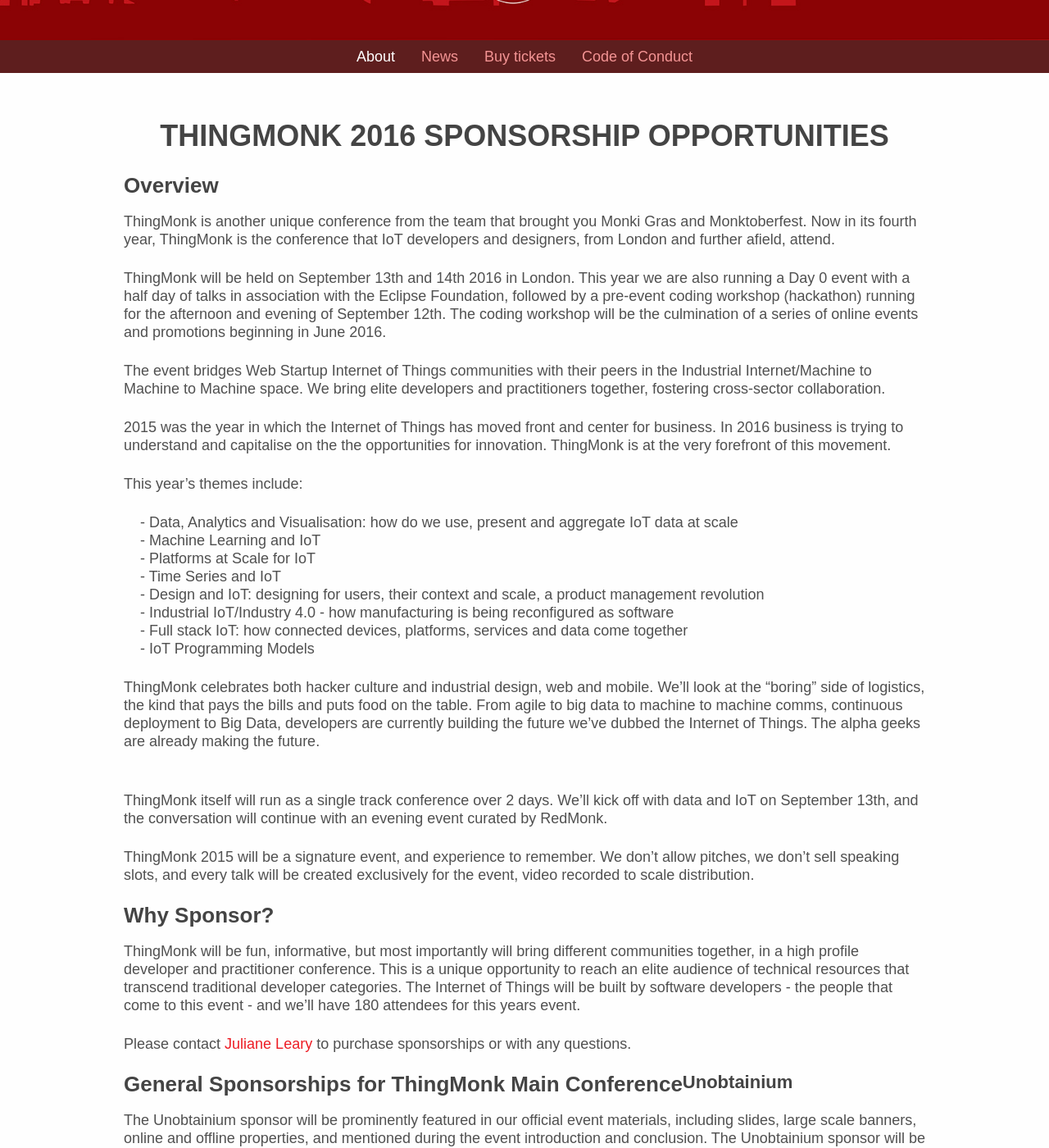
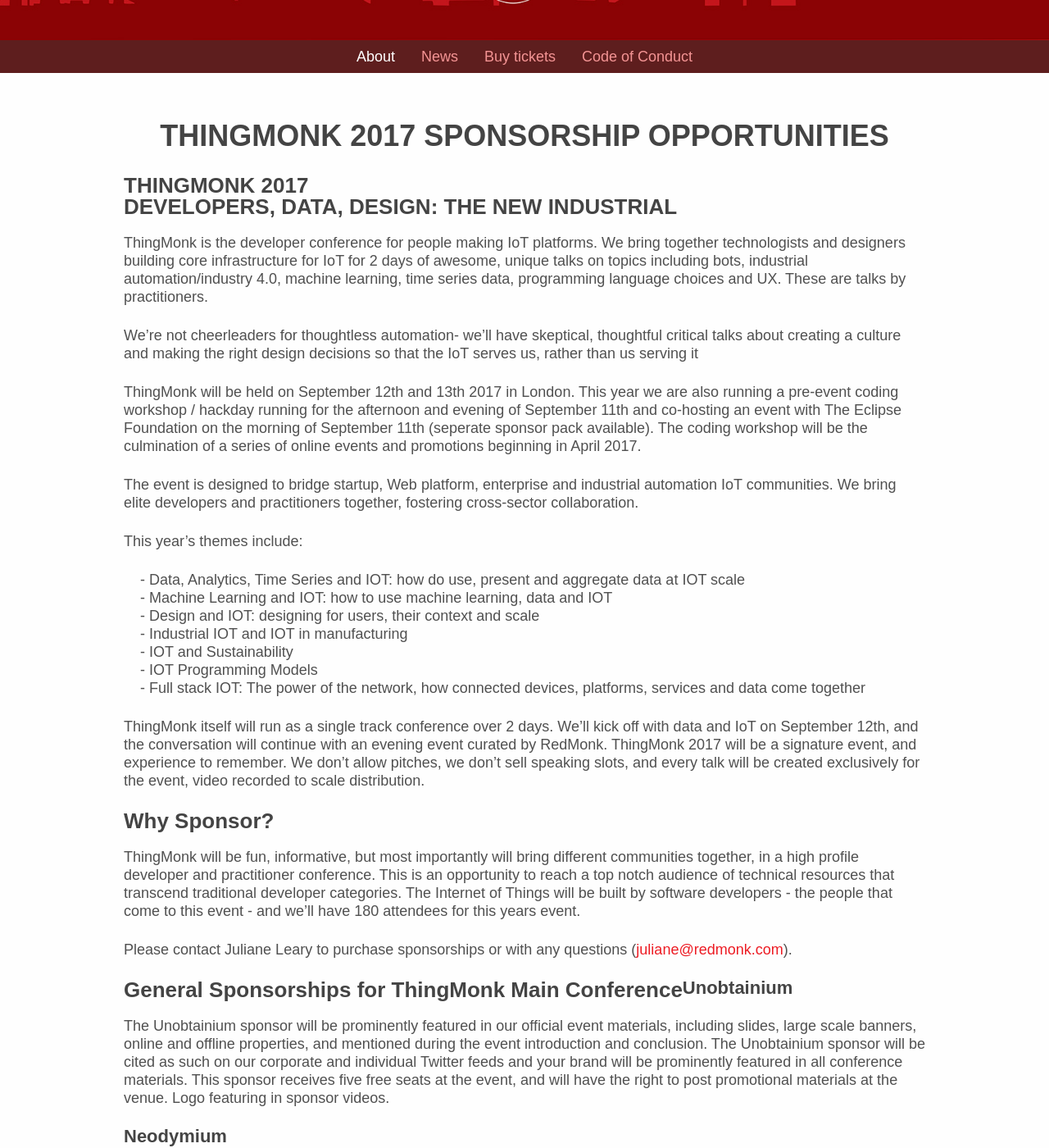
Before and after one commit to thingmonk/thingmonk.github.io, a Jekyll site: the page built from sponsor-pack.html, in a window 1280 px wide and 1400 px high, scrolled down 551 px. Shown: the whole window at 82% size. Built offline with Jekyll 4.4.1, drawn with Linux system fonts in a browser that asks for light colours; some of the changed text lies outside the part shown.

Commit message:
Sponsor Pack, CFP tidy up

```diff
--- a/sponsor-pack.html
+++ b/sponsor-pack.html
@@ -2,82 +2,104 @@
 layout: thingmonk
 ---
 <div class="l-about row">
-<h1 class="text-center">ThingMonk 2016 Sponsorship Opportunities</h1>
+<h1 class="text-center">ThingMonk 2017 Sponsorship Opportunities</h1>
 
-<h2>Overview</h2>
-
-<p>ThingMonk is another unique conference from the team that brought you Monki Gras and Monktoberfest. Now in its fourth year, ThingMonk is the conference that IoT developers and designers, from London and further afield, attend.</p>
-
-<p>ThingMonk will be held on September 13th and 14th 2016 in London. This year we are also running a Day 0 event with a half day of talks in association with the Eclipse Foundation, followed by a pre-event coding workshop (hackathon) running for the afternoon and evening of September 12th. The coding workshop will be the culmination of a series of online events and promotions beginning in June 2016.</p>
-
-<p>The event bridges Web Startup Internet of Things communities with their peers in the Industrial Internet/Machine to Machine to Machine space. We bring elite developers and practitioners together, fostering cross-sector collaboration.</p>
-
-<p>2015 was the year in which the Internet of Things has moved front and center for business. In 2016 business is trying to understand and capitalise on the the opportunities for innovation. ThingMonk is at the very forefront of this movement.</p>
-<p>This year’s themes include:</p>
+<h2>THINGMONK 2017<br />
+    DEVELOPERS, DATA, DESIGN: THE NEW INDUSTRIAL</h2>
 <p>
-&nbsp; &nbsp; - Data, Analytics and Visualisation: how do we use, present and aggregate IoT data at scale<br />
-&nbsp; &nbsp; - Machine Learning and IoT <br/>
-&nbsp; &nbsp; - Platforms at Scale for IoT<br />
-&nbsp; &nbsp; - Time Series and IoT</br>
-&nbsp; &nbsp; - Design and IoT:  designing for users, their context and scale, a product management revolution</br>
-&nbsp; &nbsp; - Industrial IoT/Industry 4.0 - how manufacturing is being reconfigured as software<br/>
-&nbsp; &nbsp; - Full stack IoT: how connected devices, platforms, services and data come together<br />
-&nbsp; &nbsp; - IoT Programming Models<br />
-    </p>
-<p>ThingMonk celebrates both hacker culture and industrial design, web and mobile. We’ll look at the “boring” side of logistics, the kind that pays the bills and puts food on the table. From agile to big data to machine to machine comms, continuous deployment to Big Data, developers are currently building the future we’ve dubbed the Internet of Things. The alpha geeks are already making the future.<p>
-
-<p>ThingMonk itself will run as a single track conference over 2 days.  We’ll kick off with data and IoT on September 13th, and the conversation will continue with an evening event curated by RedMonk.</p>
-
-<p>ThingMonk 2015 will be a signature event, and experience to remember. We don’t allow pitches, we don’t sell speaking slots, and every talk will be created exclusively for the event, video recorded to scale distribution.</p>
-
+ThingMonk is the developer conference for people making IoT platforms. We bring together technologists and designers building core infrastructure for IoT for 2 days of awesome, unique talks on topics including bots, industrial automation/industry 4.0, machine learning, time series data, programming language choices and UX. These are talks by practitioners.
+<p>
+We’re not cheerleaders for thoughtless automation- we’ll have skeptical, thoughtful critical talks about creating a culture and making the right design decisions so that the IoT serves us, rather than us serving it
+<p>
+ThingMonk will be held on September 12th and 13th 2017 in London. This year we are also running a  pre-event coding workshop / hackday running for the afternoon and evening of September 11th and co-hosting an event with The Eclipse Foundation on the morning of September 11th (seperate sponsor pack available). The coding workshop will be the culmination of a series of online events and promotions beginning in April 2017.
+<p>
+The event is designed to bridge startup, Web platform, enterprise and industrial automation IoT communities. We bring elite developers and practitioners together, fostering cross-sector collaboration.
+<p>
+This year’s themes include:
+<p>
+&nbsp; &nbsp; - Data, Analytics, Time Series and IOT: how do use, present and aggregate data at IOT scale<br />
+&nbsp; &nbsp; - Machine Learning and IOT: how to use machine learning, data and IOT<br />
+&nbsp; &nbsp; - Design and IOT:  designing for users, their context and scale<br />
+&nbsp; &nbsp; - Industrial IOT and IOT in manufacturing<br />
+&nbsp; &nbsp; - IOT and Sustainability<br />
+&nbsp; &nbsp; - IOT Programming Models<br />
+&nbsp; &nbsp; - Full stack IOT: The power of the network, how connected devices, platforms, services and data come together<br />
+<p>
+ThingMonk itself will run as a single track conference over 2 days.  We’ll kick off with data and IoT on September 12th, and the conversation will continue with an evening event curated by RedMonk. ThingMonk 2017 will be a signature event, and experience to remember. We don’t allow pitches, we don’t sell speaking slots, and every talk will be created exclusively for the event, video recorded to scale distribution.
+<p>
 <h2>Why Sponsor?</h2>
-
-<p>ThingMonk will be fun, informative, but most importantly will bring different communities together, in a high profile developer and practitioner conference. This is a unique opportunity to reach an elite audience of technical resources that transcend traditional developer categories. The Internet of Things will be built by software developers - the people that come to this event - and we’ll have 180 attendees for this years event.</p>
-
-<p>Please contact <a href="mailto:juliane@redmonk.com?subject=ThingMonk 2016 Sponsorship">Juliane Leary</a> to purchase sponsorships or with any questions.</p>
+<p>
+ThingMonk will be fun, informative, but most importantly will bring different communities together, in a high profile developer and practitioner conference. This is an opportunity to reach a top notch audience of technical resources that transcend traditional developer categories. The Internet of Things will be built by software developers - the people that come to this event - and we’ll have 180 attendees for this years event.
+<p>
+Please contact Juliane Leary to purchase sponsorships or with any questions  (<a href="mailto:juliane@redmonk.com">juliane@redmonk.com</a>).
 
 <h2>General Sponsorships for ThingMonk Main Conference</h2>
 
 <h3>Unobtainium</h3>
 <p>
-The Unobtainium sponsor will be prominently featured in our official event materials, including slides, large scale banners, online and offline properties, and mentioned during the event introduction and conclusion. The Unobtainium sponsor will be cited as such on our corporate and individual Twitter feeds and your brand will be prominently featured in all conference materials. Oh yeah, we’re also going old school- there will be a booth! This sponsor receives five free seats at the event, and will have the right to post promotional materials at the venue. A five minute slot to discuss ways to engage with the sponsor on the main stage. Logo featuring in sponsor videos.
-</p>
+The Unobtainium sponsor will be prominently featured in our official event materials, including slides, large scale banners, online and offline properties, and mentioned during the event introduction and conclusion. The Unobtainium sponsor will be cited as such on our corporate and individual Twitter feeds and your brand will be prominently featured in all conference materials. This sponsor receives five free seats at the event, and will have the right to post promotional materials at the venue. Logo featuring in sponsor videos.
+<p>
 <h3>Neodymium</h3>
-<p>Sponsors will be mentioned in all of our official event materials, banners etc. They will further be cited as such on our corporate and individual Twitter feeds. You will also receive five seats at the event. Large scale banners. Booth and demo space.
-</p>
+<p>
+Sponsors will be mentioned in all of our official event materials, banners etc. They will further be cited as such on our corporate and individual Twitter feeds. You will also receive four seats at the event. Large scale banners.
+<p>
 <h3>Graphene</h3>
-<p>Graphene sponsors will feature on all official event materials, online and offline. They will further be
-  cited as such on our corporate and individual Twitter feeds. You will also receive 3 seats at the event. Display board.
-  </p>
-  <h3>Lithium Ion Sponsorship</h3>
-  <p>Lithium Ion sponsors mentioned on all materials online and off. Receive 1 ticket. Dedicated tweets pointing to jointly curated materials.</p>
+<p>
+Graphene sponsors will feature on all official event materials, online and offline. They will further be
+    cited as such on our corporate and individual Twitter feeds. You will also receive three seats at the event. Display board.
+<p>
+<h3>Lithium Ion Sponsorship</h3>
+<p>
+Lithium Ion sponsors mentioned on all materials online and off. Receive 1 ticket. Dedicated tweets pointing to jointly curated materials.
+    <p>
+    <h2>Item Sponsorships</h2>
+    <p>
+    <h3>Platinum Coding WorkShop Sponsor</h3>
+    <p>
+    You will feature in our twitter feeds from April to September. The platinum sponsor will also be asked to provide access to their IoT platform to ThingMonk attendees to develop custom IoT solutions in the run up to ThingMonk, with top level branding on our website and during the conference.
+    <p>
+    <h3>Gold Coding Workshop Sponsor</h3>
+    <p>
+    You will feature in our twitter feeds from April to September. The gold sponsor will also be asked to provide access to their IoT platform to ThingMonk attendees to develop custom IoT solutions in the run up to ThingMonk, with high profile branding on our website and during the conference.
+    <p>
+    <h3>Silver Coding Workshop Sponsor</h3>
+    <p>
+    You will feature in our twitter feeds from April to September. The silver sponsor will also be asked to provide access to their IoT platform to ThingMonk attendees to develop custom IoT solutions in the run up to ThingMonk, with branding on our website and during the conference.
+    <p>
+    <h3>Evening Party Sponsor</h3>
+    <p>
+    It would not be a Redmonk event without combining awesome food and drink. Expect an event which is immersive and IoT themed featuring some of the finest food and best craft drinks that London has to offer. In 2013 we even had a robot bartender.
+    <p>
+    <h3>Video Sponsor</h3>
+    <p>
+    RedMonk will film all ThingMonk conference talks. These videos will be posted to the RedMonk community (blogs, YouTube, Twitter, Facebook) after the event and available in various RedMonk podcasts. This video series sponsorship will give you an intro piece for use in each video in this series (a 2-5 second still image or pre-roll of up to 10 seconds provided by the sponsor). Sponsor can also provide a link (for example to a specific campaign, your company, or product) for use in each video post on the RedMonk and ThingMonk sites. You will be reaching a savvy developer audience with these videos.
+    <p>
+    <h3>Lunch Sponsor</h3>
+    <p>
+    Our catered lunch will be fit for the new foodie London. Help us feed everybody, and you’ll get placement on the serving tables and a public thank you as we head into break. Also feature on other conference materials/banners etc.
+    <p>
+    <h3>Awesome Coffee</h3>
+    <p>
+    At RedMonk we love our coffee and will have some of the best baristas in London serving superb craft coffee sourced from a social enterprise over the entire conference. Branded coffee cups.
+    <p>
+    <h3>Round of Drinks</h3>
+<p>
+Buy a round of drinks for our evening party. We source some of the best craft beers London has to offer.
+<p>
+<!--
+<h3>Breakfast</h3>
+    <p>
+    It’s hard to concentrate on an empty stomach, help get each day off to a great start.
+    <p>
+-->
+    <h3>Conference Snacks</h3>
+    <p>
+    We’re looking forward to a busy day of sessions, whether those be main tent, breakout or hallway in nature. As that kind of thinking is hungry work, we’ll be making snacks available during the day. Be the snack sponsor and get placement right on the snack table.
+    <p>
 
-
-  <h2>Item Sponsorships</h2>
-
-  <h3>Coding WorkShop Exclusive Sponsor</h3>
-  <p> Become the exclusive sponsor of the ThingMonk coding working shop. You will feature in our twitter feeds from June to September. The exclusive sponsor will also be asked to provide access to their IoT platform to ThingMonk attendees to develop custom IoT solutions in the run up to ThingMonk.</p>
-
-
-  <h3>Evening Party Sponsor</h3>
-  <p>It would not be a Redmonk event without combining awesome food and drink. Expect an event which is immersive and IoT themed featuring some of the finest food and best craft drinks that London has to offer. In 2013 we even had a robot bartender.</p>
-
-  <h3>Video Sponsor</h3>
-  <p>RedMonk will film all ThingMonk conference talks. These videos will be posted to the RedMonk community (blogs, YouTube, Twitter, Facebook) after the event and available in various RedMonk podcasts. This video series sponsorship will give you an intro piece for use in each video in this series (a 2-5 second still image or pre-roll of up to 30 seconds provided by the sponsor). Sponsor can also provide a link (for example to a specific campaign, your company, or product) for use in each video post on the RedMonk and ThingMonk sites. You will be reaching a savvy developer audience with these videos.</p>
-
-  <h3>Lunch Sponsor</h3>
-  <p>Our catered lunch will be fit for the new foodie London. Help us feed everybody, and you’ll get placement on the serving tables and a public thank you as we head into break. Also feature on other conference materials/banners etc.</p>
-
-  <h3>Awesome Coffee</h3>
-  <p> At RedMonk we love our coffee and will have some of the best baristas in London serving superb craft coffee over the entire conference. Branded coffee cups</p>
-
-  <h3>Round of Drinks</h3>
-  <p> Buy a round of drinks for our evening party.</p>
-
-  <h3>Breakfast</h3>
-  <p>It’s hard to concentrate on an empty stomach, help get each day off to a great start!</p>
-
-  <h3>Conference Snacks</h3>
-  <p>We’re looking forward to a busy day of sessions, whether those be main tent, breakout or hallway in nature. As that kind of thinking’s hungry work, we’ll be making snacks available during the day. Be the snack sponsor and get placement right on the snack table.</p>
+    <h3>Diversity Scholarship</h3>
+    <p>
+    At RedMonk we have always been committed to diversity, and at ThingMonk 2016 we launched an incredibly successful diversity scholarship program. We continued this program at Monkigras 2017, and intend to expand it further at ThingMonk 2017. Your funding allows us to bring applicants from a variety of backgrounds to an event with some of the brightest minds in technology. Sponsoring the diversity scholarship requires more than a dollar commitment, we will ask you to collaborate with us on the program and to be available during the conference to meet and mentor the programme participants.
+    <p>
 
 </div>
```
Also changed, not shown: _posts/2017-02-07-thingmonk-cfp.md (+8 -10 lines).
